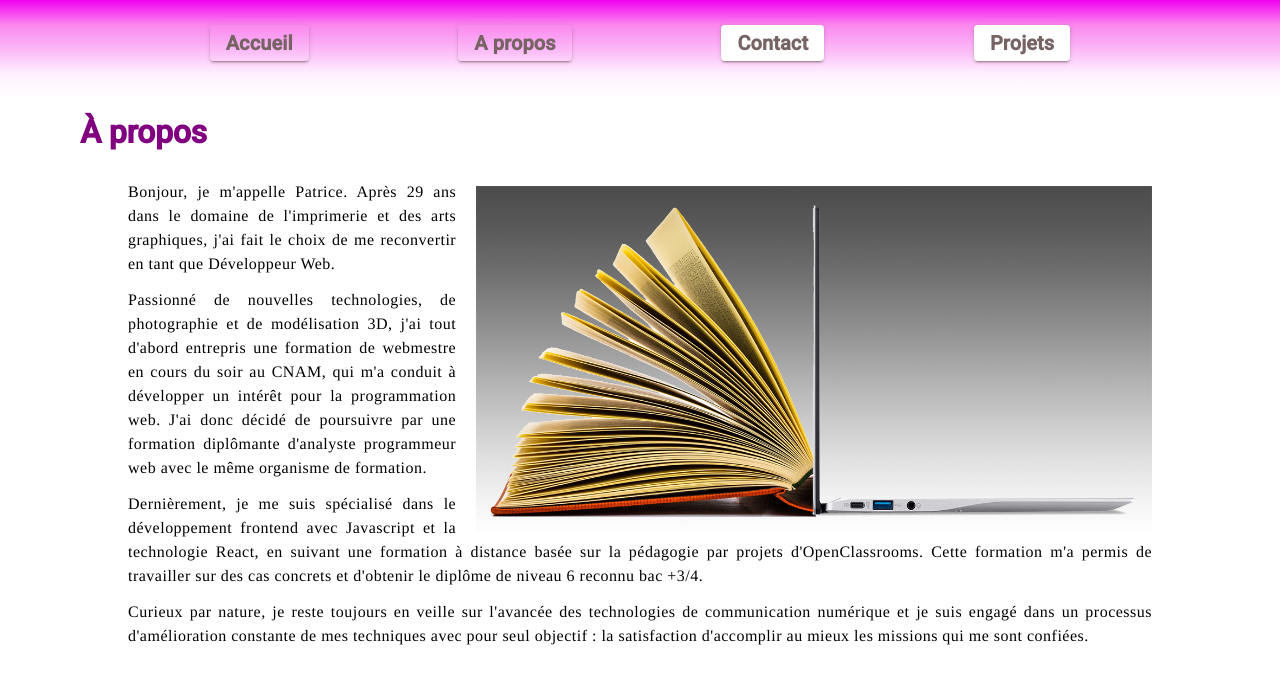
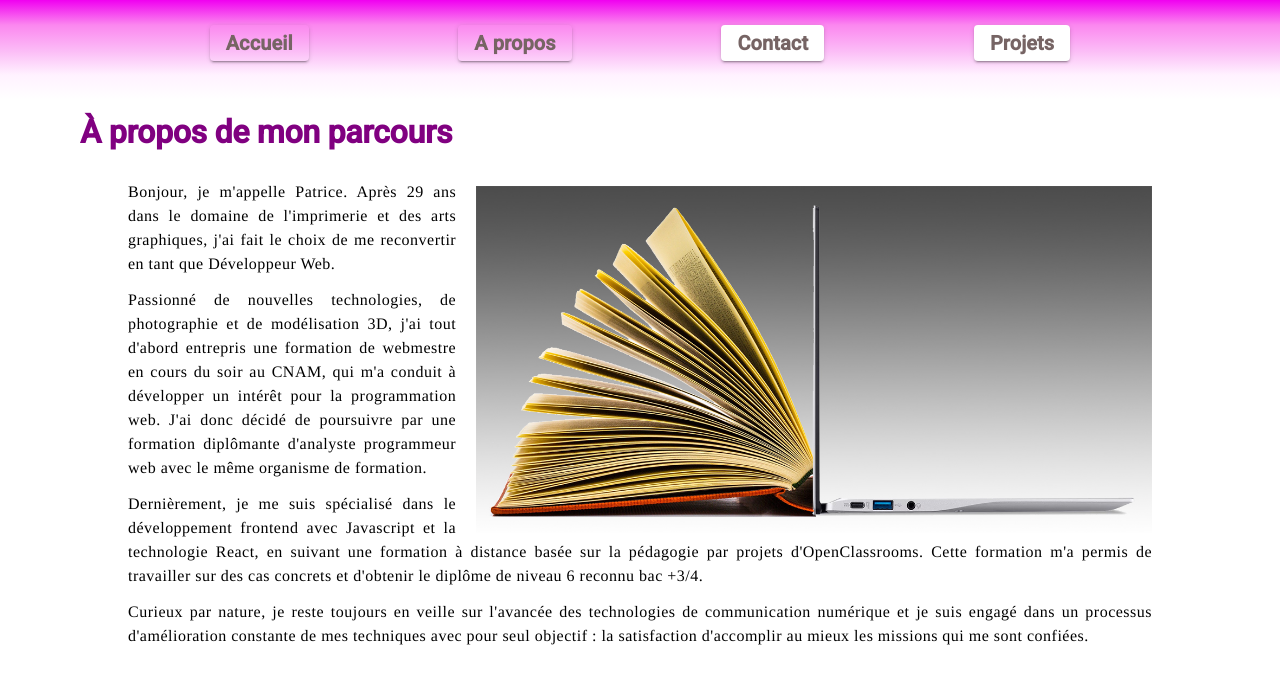
Before and after one commit to Patrice-H/portfolio-v2, an Angular app: page /about in a window 1280 px wide. Shown: the top 684 px of the page. Built offline with nearby package versions, Linux system fonts and the light colour scheme.

Commit message:
Updates structure

```diff
--- a/src/app/page/about-page/about-page.component.html
+++ b/src/app/page/about-page/about-page.component.html
@@ -1,4 +1,4 @@
-<h1 class="about-title">à propos</h1>
+<h1 class="about-title">à propos de mon parcours</h1>
 <div class="about-me-text">
   <img
     src="assets/about.jpg"
```
